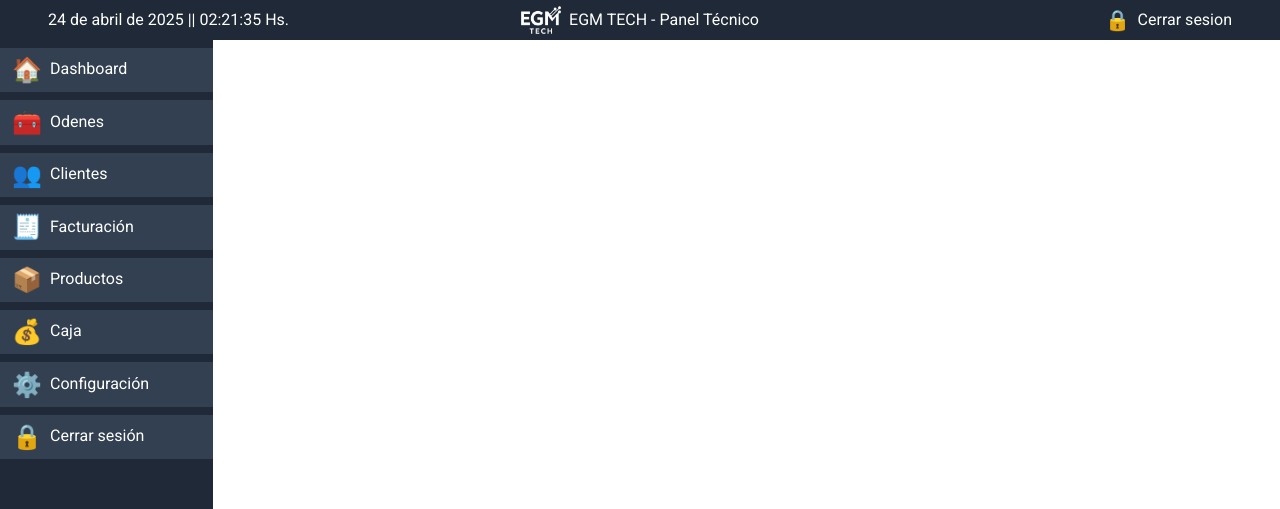
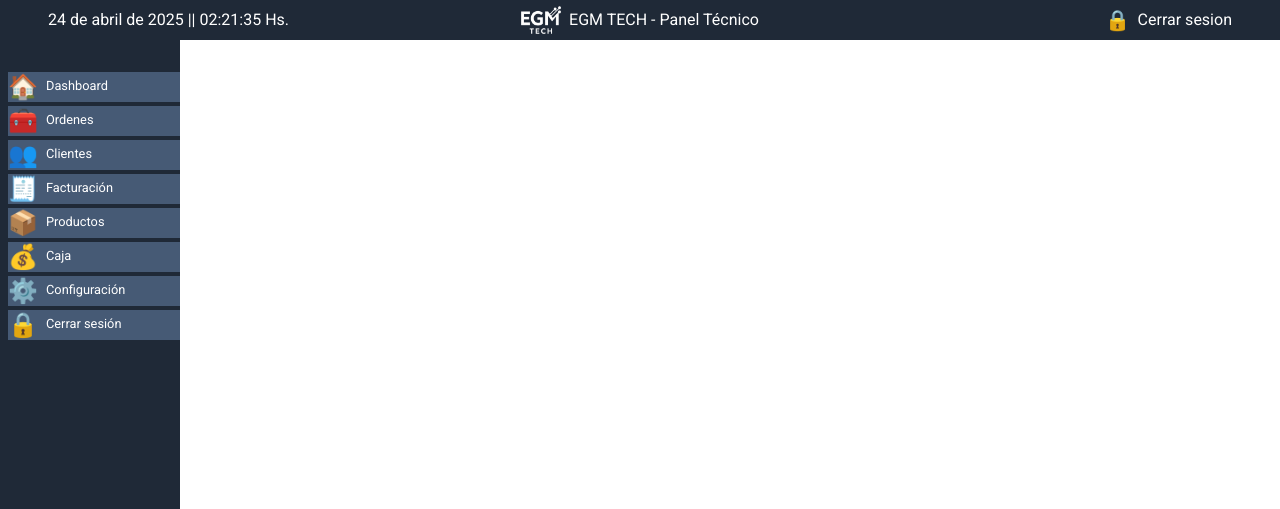
Before and after one commit to gas051093/egm-tech, a website: page index.html in a window 1280 px wide. Shown: the top 509 px of the page. Drawn offline with nearby package versions, Linux system fonts and the light colour scheme.

Commit message:
se agrego sidebar y js timer

```diff
--- a/index.html
+++ b/index.html
@@ -9,6 +9,7 @@
     <link href="https://fonts.googleapis.com/css2?family=Roboto:ital,wght@0,100..900;1,100..900&display=swap" rel="stylesheet">
     <link rel="stylesheet" href="https://cdn.jsdelivr.net/npm/bootstrap-icons@1.11.3/font/bootstrap-icons.min.css">
     <link rel="stylesheet" href="./style/style.css">
+    <script defer src="./js/sidebar_event.js"></script>
     <script defer src="./js/act_fecha.js"></script>
     <title>Sistema EGM Tech - Panel Técnico</title>
 </head>
@@ -27,34 +28,30 @@
             </section>
         </header>
         <main class="row">
-            <nav class="sidebar col-2 p-0">
-                <div class="row m-0 mt-5 p-0">
-                    <ul class="sidebar__list row gap-2 p-0 m-0">
-                        <li class="sidebar__li align-content-center">
-                           <a class="text-decoration-none sidebar__link" href=""><img src="assets/ico/home.svg" class="sidebar__ico me-2" alt="">Dashboard</a>
-                        </li>
-                         <li class="sidebar__li align-content-center">
-                           <a class="text-decoration-none sidebar__link" href=""><img src="assets/ico/order.svg" class="sidebar__ico me-2" alt="">Odenes</a>
-                        </li>
-                         <li class="sidebar__li align-content-center">
-                           <a class="text-decoration-none sidebar__link" href=""><img src="assets/ico/cliente.svg" class="sidebar__ico me-2" alt="">Clientes</a>
-                        </li>
-                         <li class="sidebar__li align-content-center">
-                           <a class="text-decoration-none sidebar__link" href=""><img src="assets/ico/factura.svg" class="sidebar__ico me-2" alt="">Facturación</a>
-                        </li>
-                         <li class="sidebar__li align-content-center">
-                           <a class="text-decoration-none sidebar__link" href=""><img src="assets/ico/producto.svg" class="sidebar__ico me-2" alt="">Productos</a>
-                        </li>
-                         <li class="sidebar__li align-content-center">
-                           <a class="text-decoration-none sidebar__link" href=""><img src="assets/ico/caja.svg" class="sidebar__ico me-2" alt="">Caja</a>
-                        </li>
-                         <li class="sidebar__li align-content-center">
-                           <a class="text-decoration-none sidebar__link" href=""><img src="assets/ico/config.svg" class="sidebar__ico me-2" alt="">Configuración</a>
-                        </li>
-                         <li class="sidebar__li align-content-center">
-                           <a class="text-decoration-none sidebar__link" href=""><img src="assets/ico/lock.svg" class="sidebar__ico me-2" alt="">Cerrar sesión</a>
-                        </li>
-                    </ul>
+            <nav class="sidebar col-2 pt-5 p-0 m-0">
+                <div class="mt-4 m-0 p-0 ps-2 row gap-1">
+                    <button data-target="content_dashboard" class="sidebar__item"><img class="sidebar__ico me-2" src="assets/ico/home.svg" alt="">Dashboard</button>
+                    <button data-target="content_order" class="sidebar__item"><img class="sidebar__ico me-2" src="assets/ico/order.svg" alt="">Ordenes</button>
+                    <button data-target="content_client" class="sidebar__item"><img class="sidebar__ico me-2" src="assets/ico/cliente.svg" alt="">Clientes</button>
+                    <button data-target="content_billing" class="sidebar__item"><img class="sidebar__ico me-2" src="assets/ico/factura.svg" alt="">Facturación</button>
+                        <div id="content_billing" class="sidebar__submenu row justify-items-end m-0 ">
+                            <button class="sidebar__menu">Nueva factura</button>
+                            <button class="sidebar__menu">Nuevo presupuesto</button>
+                            <button class="sidebar__menu">Nota de credito</button>
+                            <button class="sidebar__menu">Comprobantes</button>
+                            <button class="sidebar__menu">Metodos de pago</button>
+                        </div>
+                    <button data-target="content_product" class="sidebar__item"><img class="sidebar__ico me-2" src="assets/ico/producto.svg" alt="">Productos</button>
+                        <div id="content_product" class="sidebar__submenu row justify-items-end m-0 ">
+                            <button class="sidebar__menu">Nueva factura</button>
+                            <button class="sidebar__menu">Nuevo presupuesto</button>
+                            <button class="sidebar__menu">Nota de credito</button>
+                            <button class="sidebar__menu">Comprobantes</button>
+                            <button class="sidebar__menu">Metodos de pago</button>
+                        </div>
+                    <button data-target="content_cash" class="sidebar__item"><img class="sidebar__ico me-2" src="assets/ico/caja.svg" alt="">Caja</button>
+                    <button data-target="content_config" class="sidebar__item"><img class="sidebar__ico me-2" src="assets/ico/config.svg" alt="">Configuración</button>
+                    <button data-target="content_lock" class="sidebar__item"><img class="sidebar__ico me-2" src="assets/ico/lock.svg" alt="">Cerrar sesión</button>
                 </div>
             </nav>
         </main>
@@ -74,3 +71,9 @@
     <script src="https://cdn.jsdelivr.net/npm/bootstrap@5.3.5/dist/js/bootstrap.bundle.min.js" integrity="sha384-k6d4wzSIapyDyv1kpU366/PK5hCdSbCRGRCMv+eplOQJWyd1fbcAu9OCUj5zNLiq" crossorigin="anonymous"></script>
 </body>
 </html>
+
+
+
+<div class="sidebar__submenu">
+    <button></button>
+</div>
--- /dev/null
+++ b/js/sidebar_event.js
@@ -0,0 +1,20 @@
+const event_menu = (id_menu) => {
+    const menu = document.getElementById(id_menu);
+    if (menu.style.display === "none" || menu.style.display === "") {
+        menu.style.display = "block";
+    } else {
+        menu.style.display = "none";
+    }
+};
+
+function item_event(){
+    btn_item = document.querySelectorAll(".sidebar__item")
+    btn_item.forEach (button =>{
+        button.addEventListener("click", (e) =>{
+            const btn_target = e.currentTarget.getAttribute("data-target");
+            event_menu(btn_target);
+        })
+    })
+}
+
+item_event();
--- a/sass/layouts/__sidebar.scss
+++ b/sass/layouts/__sidebar.scss
@@ -1,15 +1,24 @@
 .sidebar{
     background-color: #1F2937;
     height: 100vh;
-    &__list{
-        list-style: none;
+    width: 180px;
+    font-size: 0.8em;
+    &__item{
+        all: unset;
+        width: 100%;
+        height: 30px;
+        text-align: start;
+        color: white;
+        background-color: #465a75;
     }
-    &__link{
+    &__submenu{
+        display: none;
+    }
+    &__menu{
+        all: unset;
+        width: 100%;
+        text-align: start;
         color: white;
-    }
-    &__li{
-        background-color: #334051;
-        height: 15%;
     }
     &__ico{
         width: 30px;
```
Also changed, not shown: style/style.css, 1 other file.
